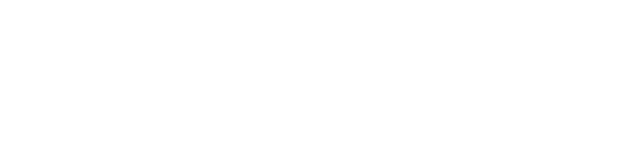
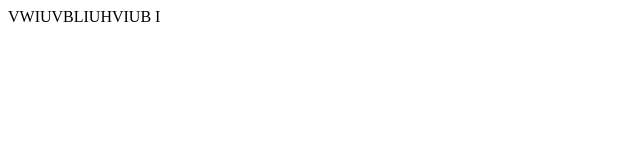
Before and after one commit to MykolaDiachuk/Games-website, a plain HTML site: page index.html in a window 1280 px wide. Shown: the whole page, without its empty margins (0-640 px from the left). Drawn offline with Linux system fonts and the light colour scheme.

Commit message:
added index.html +

```diff
--- a/index.html
+++ b/index.html
@@ -5,6 +5,6 @@
     <title>Title</title>
 </head>
 <body>
-
+<div>VWIUVBLIUHVIUB I</div>
 </body>
 </html>
```
